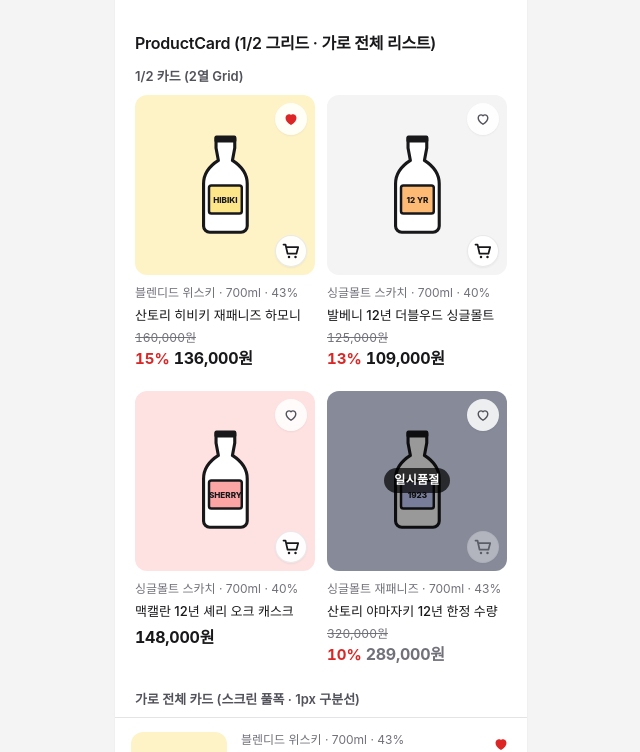
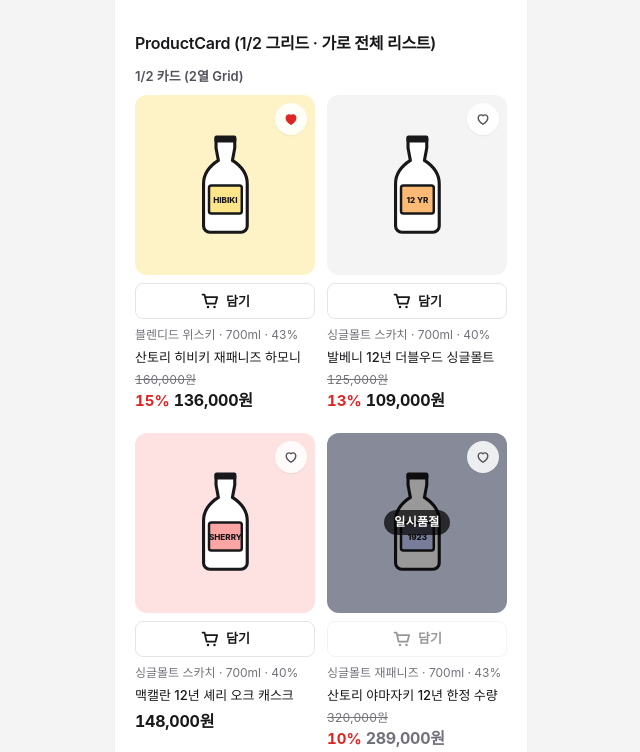
Before and after one commit to Link-up-co/mobile-design-system, a Next.js app: page / in a window 1280 px wide. Shown: the part 3188-3940 px from the top of the page, without its empty margins (319-959 px from the left). Built offline with nearby package versions, Linux system fonts and the light colour scheme; a web font is replaced by a local one.

Commit message:
feat(mobile): move 1/2 grid ProductCard cart action to full-width block button below thumbnail

```diff
--- a/src/mobile/ProductCard.tsx
+++ b/src/mobile/ProductCard.tsx
@@ -3,6 +3,7 @@
 import { useState, type ReactNode } from "react";
 import clsx from "clsx";
 import { formatCurrency } from "../tokens";
+import { Button } from "./Button";
 import { CartIcon, HeartIcon } from "./icons";
 
 export function computeDiscountRate(price: number, originalPrice?: number): number {
@@ -224,21 +225,23 @@ export function ProductCard({
             <HeartIcon filled={isWished} />
           </button>
         )}
-
-        {onCartClick && (
-          <button
-            type="button"
-            aria-label="장바구니 담기"
-            disabled={soldOut}
-            onClick={onCartClick}
-            className="pressable absolute right-2 bottom-2 z-10 inline-flex size-8 cursor-pointer items-center justify-center rounded-full border border-line/80 bg-surface/92 text-ink shadow-xs outline-transparent hover:border-primary hover:text-primary focus-visible:outline-2 focus-visible:outline-primary disabled:cursor-not-allowed disabled:opacity-40"
-          >
-            <CartIcon className="size-4" />
-          </button>
-        )}
       </div>
 
-      <div className="mt-2.5 flex min-w-0 flex-col gap-1">
+      {onCartClick && (
+        <Button
+          variant="secondary"
+          size="sm"
+          fullWidth
+          disabled={soldOut}
+          icon={<CartIcon className="size-4" />}
+          onClick={onCartClick}
+          className="z-10 mt-2"
+        >
+          담기
+        </Button>
+      )}
+
+      <div className="mt-2 flex min-w-0 flex-col gap-1">
         {subtitle && <p className="truncate text-caption text-ink-muted">{subtitle}</p>}
         {titleNode}
         <div className="mt-0.5">{priceBlock}</div>
```
Also changed, not shown: 1 other file (tests, documents, lock files or other folders).
